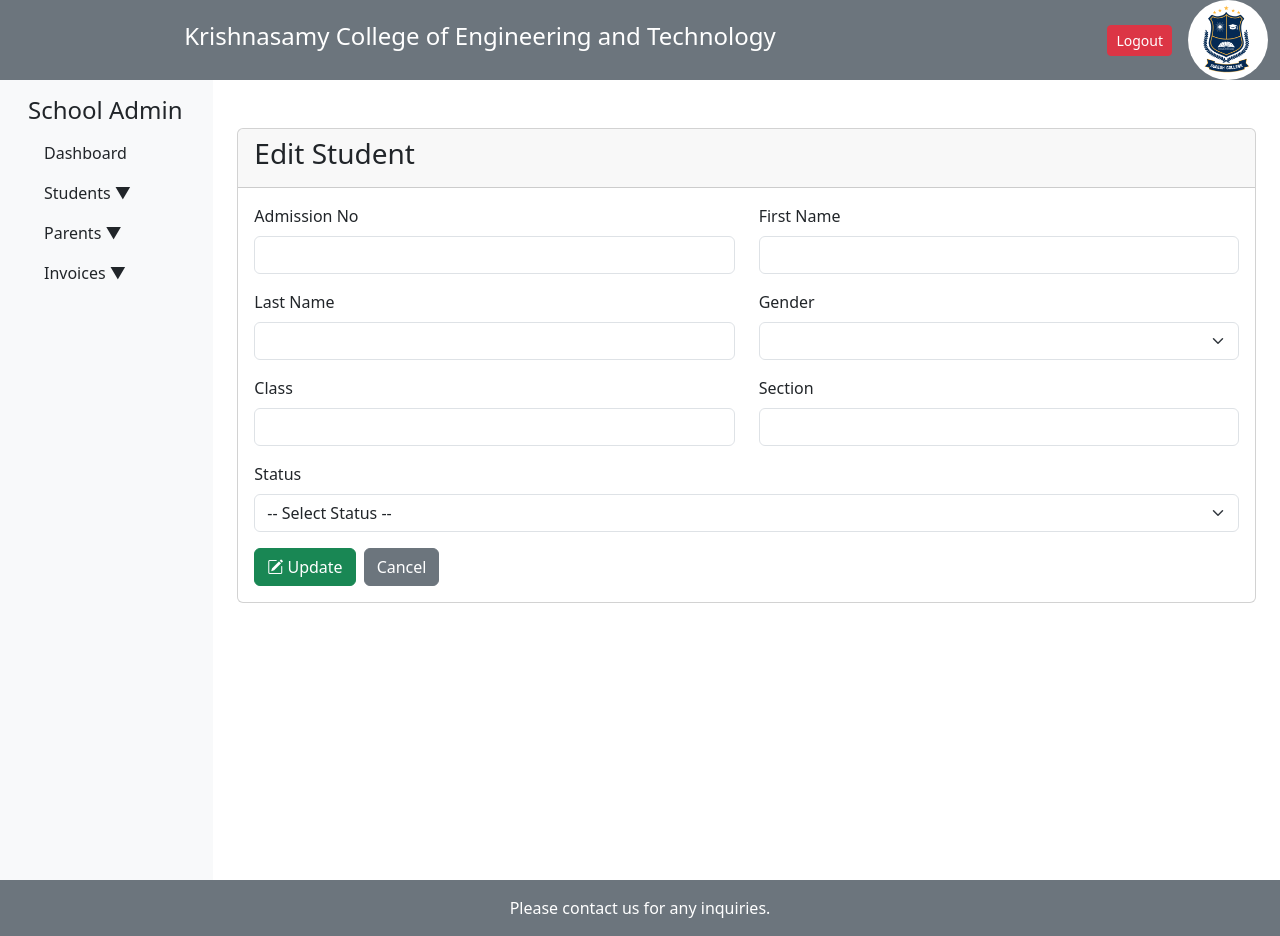
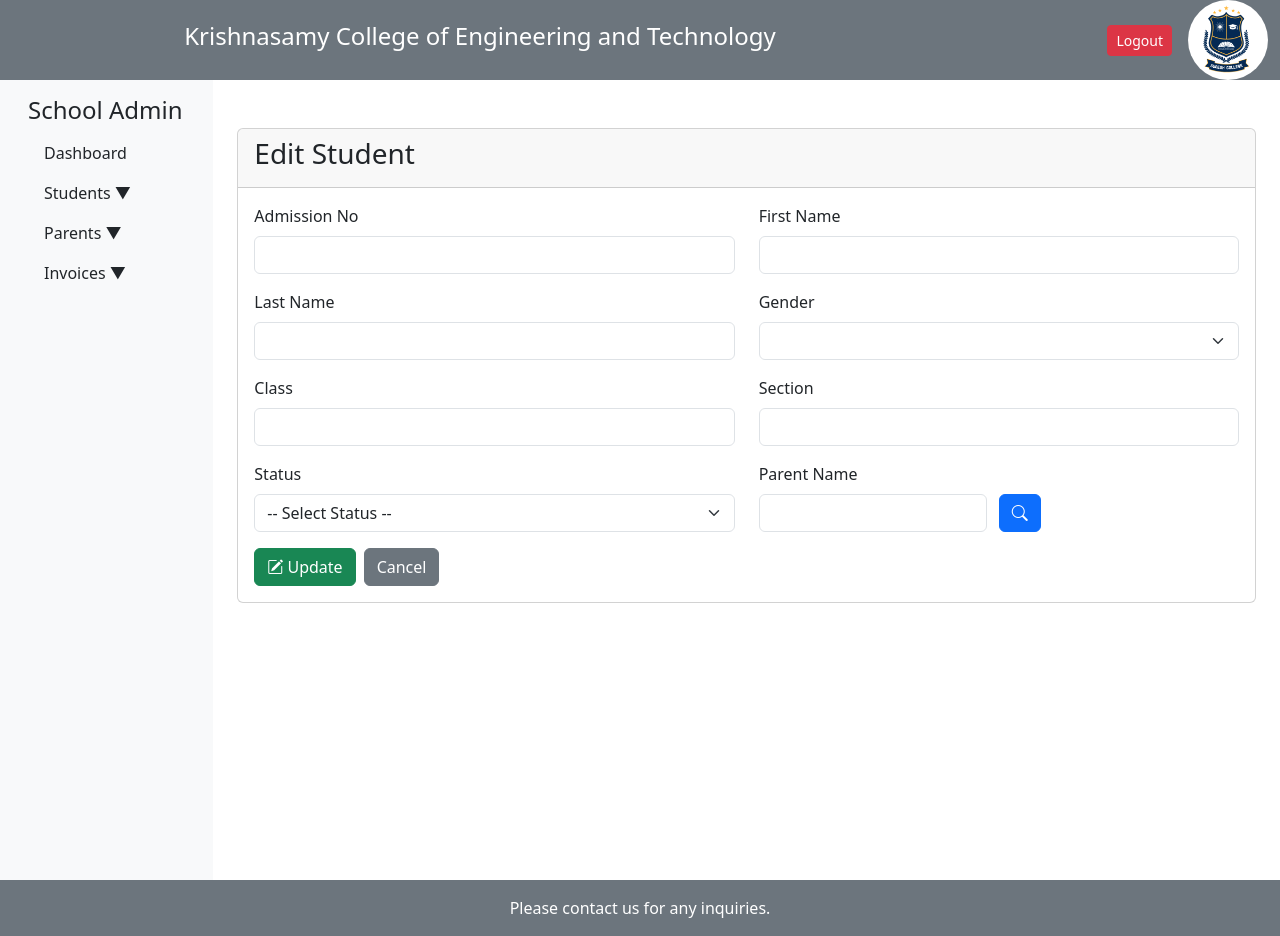
Before and after one commit to sureshwebdev22/schoolinvoice, an Angular app: page /edit-student/1 in a window 1280 px wide. Built offline with nearby package versions, Linux system fonts and the light colour scheme; no server answers; sample sign-in values are in the browser's storage.

Commit message:
edit student fix

```diff
--- a/src/app/students/edit-student/edit-student.html
+++ b/src/app/students/edit-student/edit-student.html
@@ -54,8 +54,10 @@
             </div>
           </div>
         </div>
+        <div class="row">
+          <div class="col-md-6">
+            <div class="mb-3 form-group">
 
-        <div class="mb-3 form-group">
               <label class="form-label">Status</label>
               <select id="status" class="form-select" formControlName="status">
 
@@ -65,6 +67,32 @@
               </select>
 
             </div>
+          </div>
+           <div class="col-md-6">
+                        <div class="row">
+                            <div class="col-md-6">
+                                <div class="mb-3 form-group">
+                                    <label class="form-label">Parent Name</label>
+                                    <input type="text" class="form-control" formControlName="parentName">
+                                    <input type="hidden" class="form-control" formControlName="parentId">
+
+                                </div>
+                            </div>
+
+                            <div class="col-md-6 d-flex align-items-end p-0 ">
+                                <div class="mb-3 form-group"> <button type="button" class="btn btn-primary"
+                                        data-bs-toggle="modal" data-bs-target="#parentSearchModal">
+
+                                        <i class="bi bi-search"></i>
+
+                                    </button>
+                                </div>
+                            </div>
+
+                        </div>
+                    </div>
+        </div>
+
 
         <button class="btn btn-success" type="submit">
           <i class="bi bi-pencil-square"></i> Update
@@ -81,3 +109,6 @@
   </div>
 
 </div>
+
+<app-search-parent (parentSelected)="onParentSelected($event)">
+</app-search-parent>
--- a/src/app/students/edit-student/edit-student.ts
+++ b/src/app/students/edit-student/edit-student.ts
@@ -5,12 +5,13 @@ import { ActivatedRoute, Router } from '@angular/router';
 import { StudentServices } from '../../services/student-services';
 import { FormBuilder, FormGroup, ReactiveFormsModule, Validators } from '@angular/forms';
 import { Alertservice } from '../../services/alertservice';
+import { SearchParent } from '../../parent/search-parent/search-parent';
 
 
 
 @Component({
   selector: 'app-edit-student',
-  imports: [CommonModule, FormsModule, ReactiveFormsModule],
+  imports: [CommonModule, FormsModule, ReactiveFormsModule , SearchParent],
   templateUrl: './edit-student.html',
   styleUrls: ['./edit-student.css'],
 })
@@ -33,14 +34,15 @@ export class EditStudent implements OnInit {
       'gender': ['', Validators.required],
       'className': ['', Validators.required],
       'sectionName': [''],
+      'parentId': [''],
+       'parentName': [''],
       'status': ['']
     });
-
 
     const id = Number(this.route.snapshot.paramMap.get('id'));
     this.studentService.getStudentById(id)
       .subscribe({
-        next: (data :any) => {
+        next: (data: any) => {
           this.student = data;
           console.log(this.student);
           this.studentForm.setValue({
@@ -50,7 +52,9 @@ export class EditStudent implements OnInit {
             'gender': this.student.gender,
             'className': this.student.className,
             'sectionName': this.student.sectionName,
-            'status': this.student.status
+            'status': this.student.status,
+            'parentId': this.student.parentId,
+             'parentName': this.student.parentName,
           });
         },
         error: (err: any) => {
@@ -75,6 +79,18 @@ export class EditStudent implements OnInit {
       });
   }
 
+  onParentSelected(parent: any) {
+
+    console.log("Selected Parent:", parent);
+
+
+  this.studentForm.patchValue({
+    parentId: parent.parentId,
+    parentName:parent.fatherName +"," + parent.motherName
+  });
+
+}
+
   ngOnInit(): void {
 
   }
--- a/src/app/students/students.ts
+++ b/src/app/students/students.ts
@@ -70,6 +70,12 @@ export class Students implements OnInit {
             this.cdr.detectChanges();
             this.totalPages = (res as any).totalPages;
             this.totalElements = (res as any).totalElements;
+            console.log('Students:', this.students.length);
+             /* if (this.students.length === 0) {
+
+
+              this.alertService.warning('No students found');
+            } */
           }
         });
     });
```
Also changed, not shown: src/app/students/create-student/create-student.html (+4 -11 lines). Lines whose indentation alone changed are shown as unchanged.
